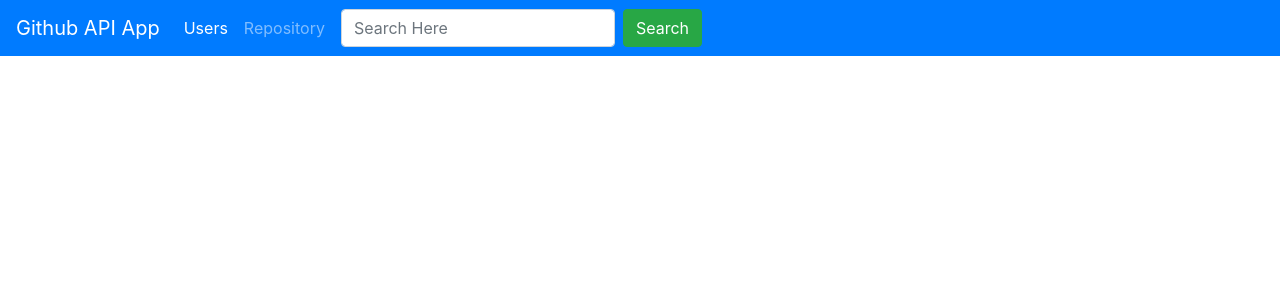
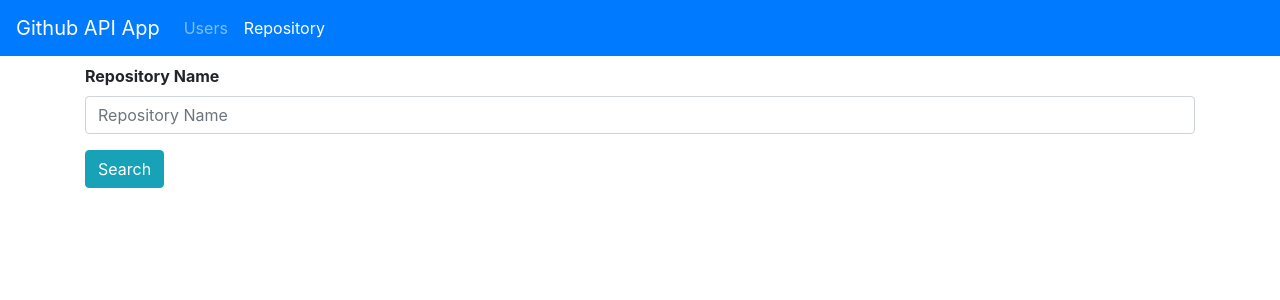
Before and after one commit to akpatel363/ng-githubapi-app, an Angular app: page /#/repository in a window 1280 px wide. Before the commit this address led to /about. Shown: the top 300 px of the page. Built offline with nearby package versions, Linux system fonts and the light colour scheme; no server answers.

Commit message:
Routing Modified

```diff
--- a/src/app/app-routing.module.ts
+++ b/src/app/app-routing.module.ts
@@ -12,7 +12,7 @@
 ];
 
 @NgModule({
-  imports: [RouterModule.forRoot(routes)],
+  imports: [RouterModule.forRoot(routes,{useHash:true}),],
   exports: [RouterModule]
 })
 export class AppRoutingModule { }
--- a/src/app/navigation/navigation.component.html
+++ b/src/app/navigation/navigation.component.html
@@ -8,7 +8,7 @@
             <li class="nav-item"><a routerLink="/about" routerLinkActive="active" class="nav-link">Users</a></li>
             <li class="nav-item"><a routerLink="/repository" routerLinkActive="active" class="nav-link">Repository</a></li>
         </ul>
-        <form class="form-inline" [formGroup]="formGroup" (ngSubmit)="showData(formGroup.value)">
+        <form class="form-inline" [formGroup]="formGroup" (ngSubmit)="showData(formGroup.value)" *ngIf="router.url.includes('about')">
             <input type="text" class="form-control my-2 my-sm-0 mx-0 mx-sm-2" name="GitUsername" placeholder="Search Here" formControlName="gitUsername">
             <button type="submit" class="btn btn-success">Search</button>
         </form>
--- a/src/app/navigation/navigation.component.ts
+++ b/src/app/navigation/navigation.component.ts
@@ -14,12 +14,12 @@
     this.formGroup = this.formBuilder.group({
       gitUsername:[null,Validators.required]
     })
+    console.log(this.router.url)
   }
   ngOnInit() {}
   showData(formsValue){
     if(this.formGroup.valid){
-      console.log(formsValue)
-      console.log(this.router.onSameUrlNavigation)
+      console.log(this.router.url)
       this.router.navigate(['/about',formsValue.gitUsername])
     }
   }
--- a/src/app/repos/repos.component.html
+++ b/src/app/repos/repos.component.html
@@ -18,7 +18,7 @@
     <nav class="mt-2">
         <ul class="pagination justify-content-center">
         <li class="page-item" (click)="pageChanged(currentPage-1)" [ngClass]="{disabled: currentPage==1}"><a class="page-link">Previous</a></li>
-            <li class="page-item active"><a class="page-link" href="">{{currentPage}}</a></li>
+            <li class="page-item active"><a class="page-link">{{currentPage}}</a></li>
             <li class="page-item" (click)="pageChanged(currentPage+1)" *ngIf="currentResults==12"><a class="page-link">{{currentPage+1}}</a></li>
             <li class="page-item" (click)="pageChanged(currentPage+2)" *ngIf="currentResults==12"><a class="page-link">{{currentPage+2}}</a></li>
             <li class="page-item" (click)="pageChanged(currentPage+1)" [ngClass]="{disabled: currentResults<12}"><a class="page-link">Next</a></li>
--- a/src/app/repos/repos.component.ts
+++ b/src/app/repos/repos.component.ts
@@ -55,7 +55,7 @@
     console.log('got data')
   }
   pageChanged(no:number){
-    if(no>=1&&this.currentResults==12){
+    if(no>=1&&this.currentResults==12&&no!=this.currentPage){
       this.currentPage = no
       this.repos = null
       this.currentResults = 0
```
